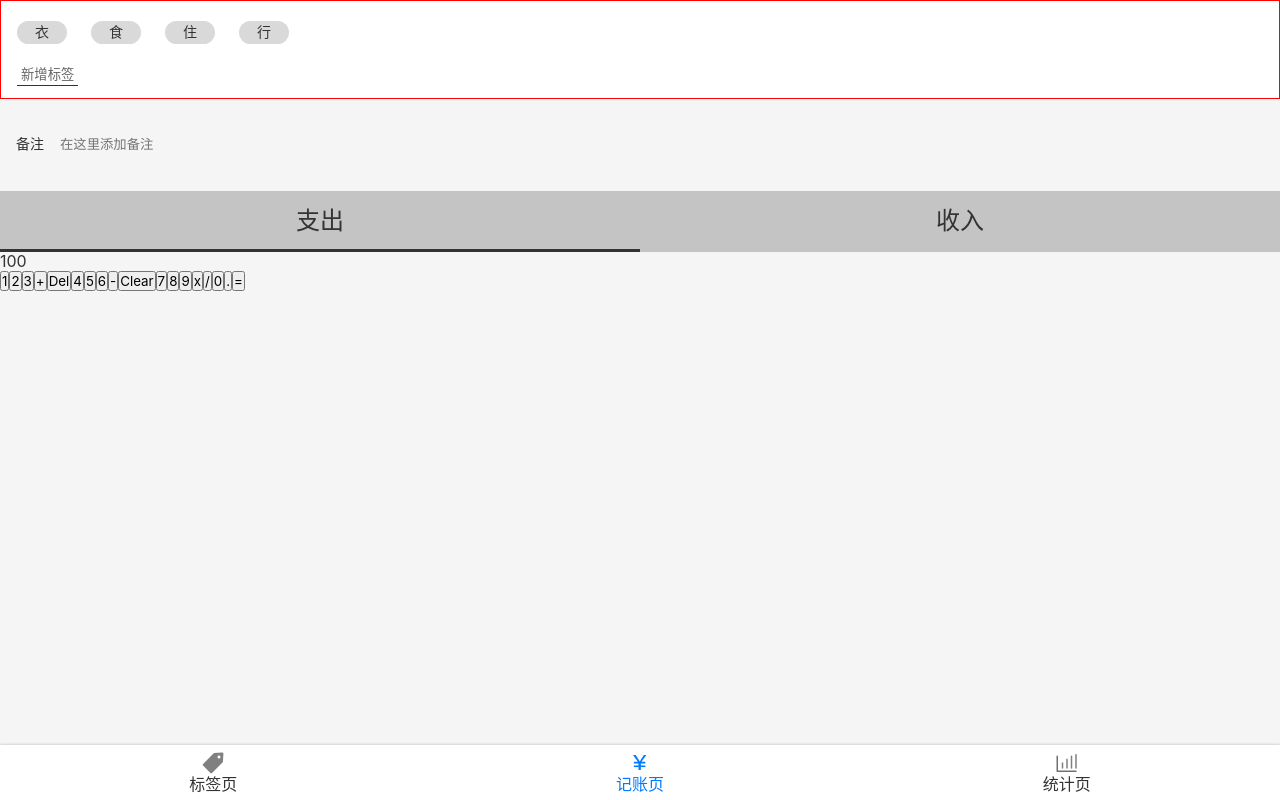
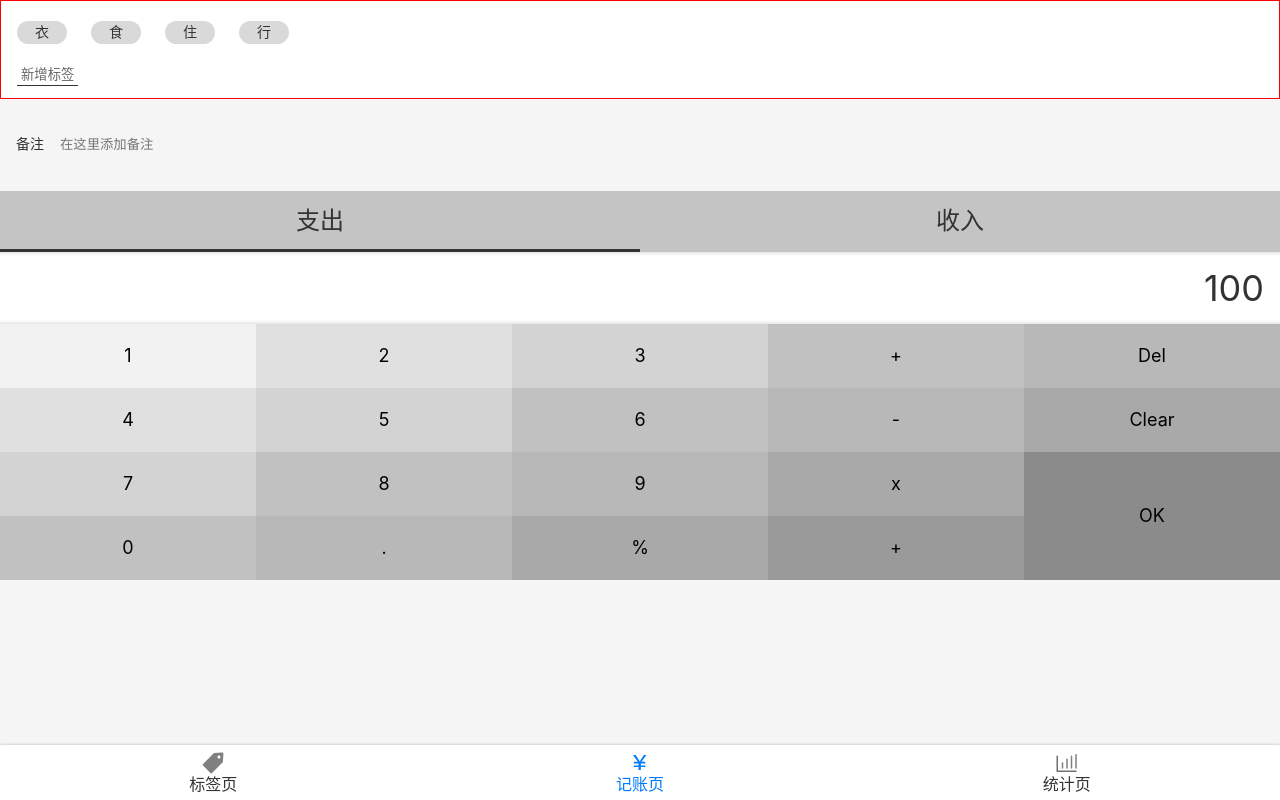
Before and after one commit to jeanie-lu1105/morney-react, a React (Vite) app: page /money in a window 1280 px wide. Built offline with nearby package versions, Linux system fonts and the light colour scheme.

Commit message:
modify number pad

```diff
--- a/src/constants/icon.const.ts
+++ b/src/constants/icon.const.ts
@@ -1,4 +1,4 @@
-import { ICONS_MAP } from "@icons/index";
+import {ICONS_MAP} from "@icons/index";
 
 export const ICONS = [
     {
@@ -36,10 +36,11 @@
     8,
     9,
     "x",
-  "/",
+    "OK",
     0,
     ".",
-  "=",
+    "%",
+    "+",
 ];
 
 export const TagList = ["衣", "食", "住", "行"];
--- a/src/index.scss
+++ b/src/index.scss
@@ -38,3 +38,11 @@
 :focus {
   outline: none;
 }
+
+.clearfix {
+  &::after {
+    content: "";
+    display: block;
+    clear: both;
+  }
+}
--- a/src/views/Money.tsx
+++ b/src/views/Money.tsx
@@ -1,8 +1,9 @@
 import Layout from "@/components/Layout";
-import {NumberPadOptions, TagList} from "@/constants/icon.const";
+import { NumberPadOptions, TagList } from "@/constants/icon.const";
 import styled from "styled-components";
 
 const TagsSection = styled.section`
+  flex-grow: 1;
   background-color: #fff;
   border: 1px solid red;
   padding: 12px 16px;
@@ -79,9 +80,80 @@
       }
     }
   }
+`;
+const NumberPadSection = styled.section`
+  display: flex;
+  flex-direction: column;
 
+  > .output {
+    font-size: 36px;
+    line-height: 72px;
+    background: white;
+    text-align: right;
+    padding: 0 16px;
+    box-shadow:
+      inset 0 -5px 5px -5px rgba(0, 0, 0, 0.2),
+      inset 0 5px 5px -5px rgba(0, 0, 0, 0.2);
+  }
+
+  > .pad {
+    float: left;
+
+    > button {
+      width: 20%;
+      height: 64px;
+      font-size: 18px;
+      border: none;
+
+      &.ok {
+        height: 128px;
+        float: right;
+      }
+
+      &:nth-child(1) {
+        background: #f2f2f2;
+      }
+
+      &:nth-child(2),
+      &:nth-child(6) {
+        background: #e0e0e0;
+      }
+
+      &:nth-child(3),
+      &:nth-child(7),
+      &:nth-child(11) {
+        background: #d3d3d3;
+      }
+
+      &:nth-child(4),
+      &:nth-child(8),
+      &:nth-child(12),
+      &:nth-child(16) {
+        background: #c1c1c1;
+      }
+
+      &:nth-child(5),
+      &:nth-child(9),
+      &:nth-child(13),
+      &:nth-child(17) {
+        background: #b8b8b8;
+      }
+
+      &:nth-child(10),
+      &:nth-child(14),
+      &:nth-child(18) {
+        background: #a9a9a9;
+      }
+
+      &:nth-child(15) {
+        background: #8b8b8b;
+      }
+      &:nth-child(19) {
+        background: #9a9a9a;
+      }
+    }
+  }
 `;
-const NumberPadSection = styled.section``;
 
 function Money() {
   return (
@@ -97,7 +169,7 @@
       <NotesSection>
         <label>
           <span>备注</span>
-                    <input type="text" placeholder="在这里添加备注"/>
+          <input type="text" placeholder="在这里添加备注" />
         </label>
       </NotesSection>
       <CategorySection>
@@ -108,9 +180,11 @@
       </CategorySection>
       <NumberPadSection>
         <div className="output">100</div>
-                <div className="pad">
+        <div className="pad clearfix">
           {NumberPadOptions.map((option) => (
-                        <button key={option}>{option}</button>
+            <button className={option === "OK" ? "ok" : ""} key={option}>
+              {option}
+            </button>
           ))}
         </div>
       </NumberPadSection>
```
Lines whose indentation alone changed are shown as unchanged.
